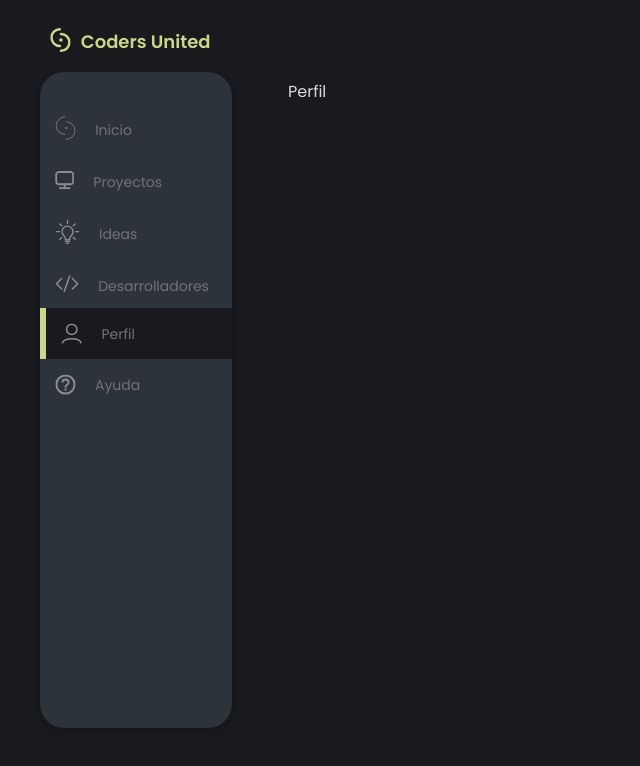
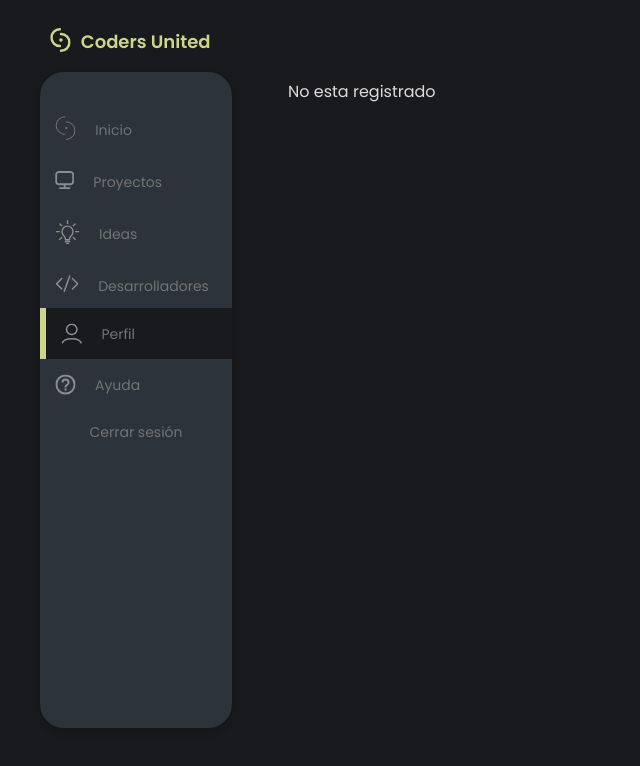
Before and after one commit to rodrigo745/coders-united, a Next.js app: page /pages/4/perfil in a window 1280 px wide. Shown: the top 766 px of the page, without its empty margins (0-640 px from the left). Built offline with nearby package versions, Linux system fonts and the light colour scheme; no server answers.

Commit message:
ingreso con google

```diff
--- a/next.config.mjs
+++ b/next.config.mjs
@@ -1,4 +1,6 @@
 /** @type {import('next').NextConfig} */
-const nextConfig = {};
+const nextConfig = {
+
+};
 
 export default nextConfig;
--- /dev/null
+++ b/src/app/Providers.jsx
@@ -0,0 +1,10 @@
+"use client";
+import { SessionProvider } from "next-auth/react";
+
+export function Provider({children}){
+    return(
+        <SessionProvider>
+            {children}
+        </SessionProvider>
+    )
+}
--- /dev/null
+++ b/src/app/api/auth/[...nextauth]/route.ts
@@ -0,0 +1,11 @@
+import NextAuth from "next-auth/next";
+import GoogleProvider from "next-auth/providers/google";
+
+const handler = NextAuth({
+    providers: [GoogleProvider({
+        clientId: process.env.GOOGLE_CLIENT_ID as string,
+        clientSecret: process.env.GOOGLE_CLIENT_SECRET as string
+    })]
+})
+
+export { handler as GET, handler as POST }
--- a/src/app/layout.js
+++ b/src/app/layout.js
@@ -1,3 +1,4 @@
+import { Provider } from "./Providers";
 import { Poppins } from "next/font/google";
 import "./globals.css";
 
@@ -12,7 +13,11 @@ export const metadata = {
 export default function RootLayout({ children }) {
   return (
     <html lang="es">
-      <body className={`w-screen h-screen ${poppins.className}`}>{children}</body>
+      <body className={`w-screen h-screen ${poppins.className}`}>
+        <Provider>
+          {children}
+        </Provider>
+      </body>
     </html>
   );
 }
--- a/src/app/page.js
+++ b/src/app/page.js
@@ -1,12 +1,17 @@
+"use client";
 import Link from "next/link";
+import { signIn, useSession } from "next-auth/react";
+
 
 export default function Home() {
 
+  const { data: session } = useSession();
+
   return (
     <main className="flex min-h-screen flex-col items-center justify-between p-24 w-full h-full">
+
       Coders United ( LOGIN )
-
-      <Link href="/pages/0/inicio">Inicio</Link>
+      <Link href="/pages/0/inicio">Ingresar con google</Link>
     </main>
   );
 }
--- a/src/app/pages/(dashboard)/[name]/layout.jsx
+++ b/src/app/pages/(dashboard)/[name]/layout.jsx
@@ -1,6 +1,6 @@
 // componentes
-import Dashboard from "@/components/dashboard/dashboard";
-import DashboardMovil from "@/components/dashboard/dashboardMovil";
+import Dashboard from "../../../../components/dashboard/dashboard";
+import DashboardMovil from "../../../../components/dashboard/dashboardMovil";
 
 export default function RootLayout({ children, params}) {
 
--- a/src/app/pages/(dashboard)/[name]/perfil/page.jsx
+++ b/src/app/pages/(dashboard)/[name]/perfil/page.jsx
@@ -1,7 +1,34 @@
+"use client";
+import { useSession } from "next-auth/react"
+
 export default function Perfil(){
+
+    const { data: session } = useSession();
+
     return(
         <div>
-            Perfil
+            {
+                session?.user ?
+                <div className="w-fit cuadro p-4 py-7 px-5 flex flex-col justify-center items-center rounded-lg">
+                    <img className="rounded-full border-2 border-yellow-300"
+                    src={session.user.image} width={70} height={70} alt="foto de perfil" />
+                    <div className="mt-4">
+
+                    <p className="font-bold text-sm amarillo">
+                        Usuario:
+                        <span className="font-light ml-2 text-white">{session.user.name}</span>
+                    </p>
+                    <p className="font-bold text-sm amarillo mt-2">
+                        Correo:
+                        <span className="font-light ml-2 text-white">{session.user.email}</span>
+                    </p>
+                    </div>
+                </div>
+                :
+                <div>
+                    <p>No esta registrado</p>
+                </div>
+            }
         </div>
     )
 }
--- a/src/components/dashboard/dashboard.jsx
+++ b/src/components/dashboard/dashboard.jsx
@@ -1,7 +1,9 @@
+"use client";
 import Image from "next/image";
 import Link from "next/link"
 import "./dash.css";
 import { Icodigo, Ihuracan, Iproyecto, Iusuario, Iayuda, Iidea, IhuracanAmarillo } from "../../../public/iconos";
+import { signOut } from "next-auth/react";
 
 export default function Dashboard(props){
 
@@ -32,6 +34,9 @@ export default function Dashboard(props){
                     </Link>
                 ))
             }
+            <div className="text-neutral-500 text-center mt-3">
+                <button onClick={async ()=> await signOut({callbackUrl:"/"})}>Cerrar sesión</button>
+            </div>
             </div>
         </div>
     )
--- /dev/null
+++ b/src/middleware.js
@@ -0,0 +1,6 @@
+export { default } from "next-auth/middleware"
+
+export const config = { matcher: [
+    "/pages", "/pages/0/inicio", "/pages/1/proyectos", "/pages/2/ideas",
+    "/pages/3/desarrolladores", "/pages/4/perfil", "/pages/5/ayuda" ]
+    }
```
Also changed, not shown: package.json (+8 -5 lines), tsconfig.json (added, +34 -0 lines), 1 other file (tests, documents, lock files or other folders).
